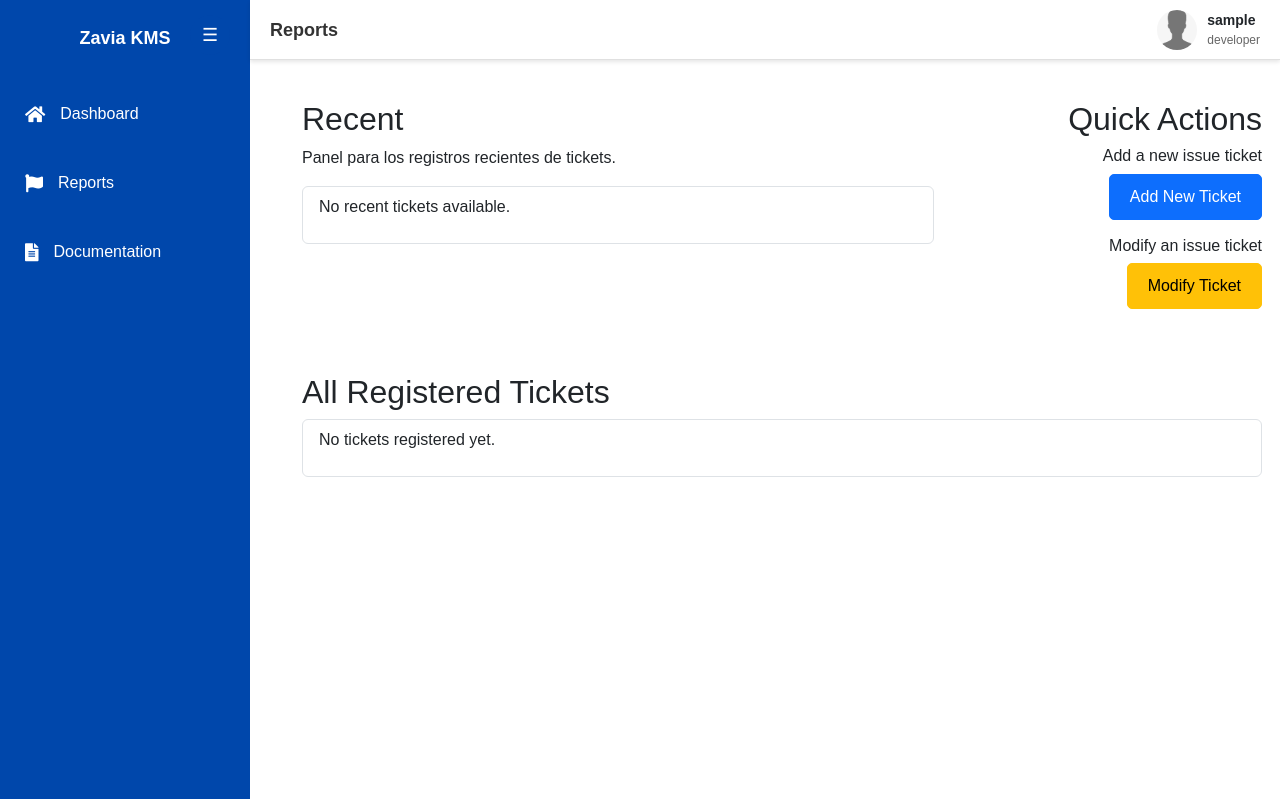
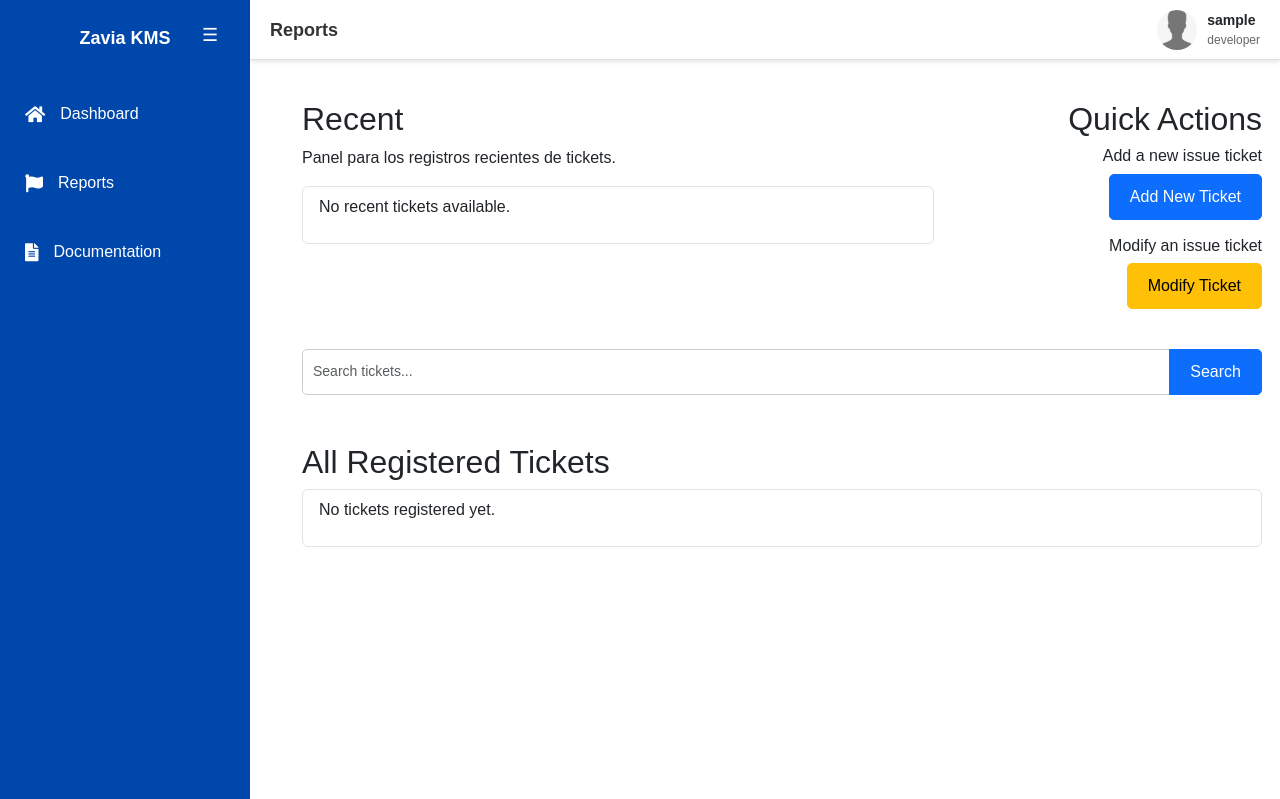
Before and after one commit to codingTeach/proyecto-3er-parcial-equipo-mc-ricardo-y-ashw, a Django app: page /reports/ in a window 1280 px wide. Shown: the top 799 px of the page. Run offline with Django 5.2, Linux system fonts and the light colour scheme; the visitor is signed in with stand-in values (Sample User, id 1); data comes from the database, SQL or seed files in the repository; data that the repository does not hold is empty; some libraries are stand-ins or nearby versions.

Commit message:
reportsbusqueda

```diff
--- a/zaviaKMS/dashboard/templates/reports/page/reports.html
+++ b/zaviaKMS/dashboard/templates/reports/page/reports.html
@@ -64,6 +64,19 @@
             </div>
         </div>
 
+        <!-- Barra de búsqueda -->
+        <div class="row mt-4">
+            <div class="col-12">
+                <form method="get" action="{% url 'reports:list' %}">
+                    <div class="input-group">
+                        <input type="text" name="query" class="form-control" placeholder="Search tickets..."
+                               value="{{ request.GET.query|default_if_none:'' }}">
+                        <button class="btn btn-primary" type="submit">Search</button>
+                    </div>
+                </form>
+            </div>
+        </div>
+
         <!-- Mostrar todos los tickets registrados -->
         <div class="row mt-5">
             <div class="col-12">
```
